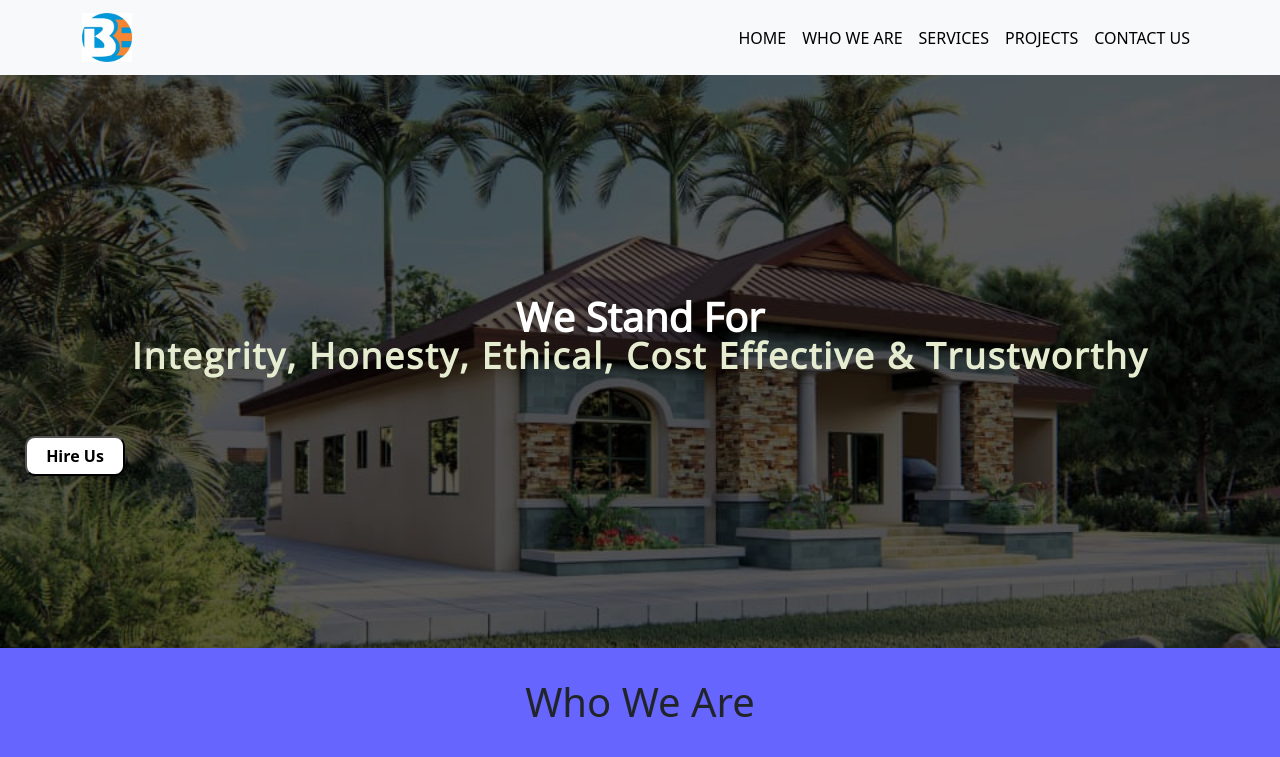
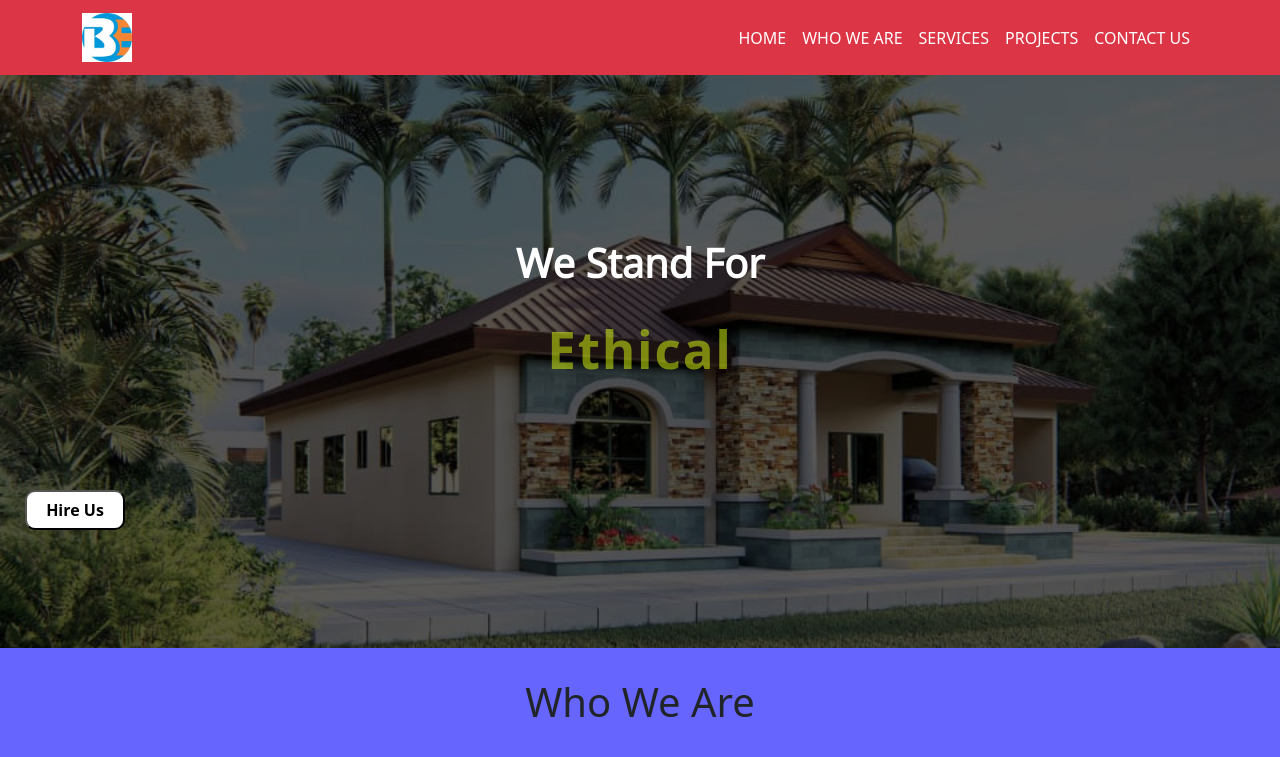
Before and after one commit to flosatechnologies/blessdel, a React (Create React App) app: page / in a window 1280 px wide. Shown: the top 757 px of the page. Built offline with nearby package versions, Linux system fonts and the light colour scheme.

Commit message:
updates effected

```diff
--- a/src/components/Navbar/Navbar.js
+++ b/src/components/Navbar/Navbar.js
@@ -33,7 +33,7 @@ export default class NavbarMenu extends Component {
       //           </Navbar.Collapse>
 
       <div id="home" className="pt-5 mr-20px">
-        <Navbar bg="light" expand="lg" fixed="top">
+        <Navbar bg="danger" expand="lg" fixed="top">
           <Container>
             <Navbar.Brand href="#home">
               <img
@@ -45,10 +45,7 @@ export default class NavbarMenu extends Component {
               />
             </Navbar.Brand>
 
-            <Navbar.Toggle
-              aria-controls="navbarScroll"
-              className="bg-primary"
-            />
+            <Navbar.Toggle aria-controls="navbarScroll" className="bg-light" />
             <Navbar.Collapse id="navbarScroll">
               <Nav
                 className="justify-content-end"
--- a/src/css/NavbarMenu.css
+++ b/src/css/NavbarMenu.css
@@ -1,5 +1,5 @@
 .navbar-light .navbar-nav .nav-link {
-  color: #000;
+  color: #fff;
 }
 
 .navbar-light .navbar-nav .nav-link:focus,
--- a/src/css/home.css
+++ b/src/css/home.css
@@ -91,55 +91,46 @@
   background-color: orange;
 }
 
-p {
-  font-family: "Open Sans", sans-serif;
-  width: 100%;
-  margin: 0 auto;
-  text-align: center;
-  color: #313131;
-  font-size: 80px;
-  font-weight: bold;
-  position: absolute;
-  -webkit-animation: color-change 10s infinite alternate;
+p:before {
+  content: "Integrity";
+  color: #e65bb7;
+  animation-name: replacement;
+  animation-duration: 15s;
+  animation-timing-function: ease-in-out;
+  animation-iteration-count: infinite;
+  animation-direction: alternate;
 }
 
-@keyframes color-change {
+@keyframes replacement {
   0% {
-    color: #fff;
+    opacity: 0.5;
+    animation-timing-function: ease-in-out;
   }
-  10% {
-    color: #c6acd1;
-  }
+
   20% {
-    color: #1abc9c;
-  }
-  30% {
-    color: #2ad300;
-  }
-  40% {
+    opacity: 0.5;
+    content: "Honesty";
     color: rgb(0, 255, 255);
+    animation-timing-function: ease-in-out;
   }
   50% {
-    color: #e65bb7;
-  }
-  60% {
+    opacity: 0.5;
+    content: "Ethical";
     color: rgb(238, 255, 0);
   }
-  70% {
-    color: #e5ebdf;
-  }
   80% {
-    color: #f1c40f;
-  }
-  90% {
+    opacity: 0.5;
+    content: "Cost Effective";
     color: #28f175;
   }
   100% {
+    opacity: 0.5;
+    content: "Trustworthy";
     color: rgb(255, 192, 203);
   }
 }
 .header {
-  font-size: 2.8vw;
+  font-size: 4vw;
   text-align: center;
   font-weight: bold;
   color: #fff;
--- a/src/pages/home.js
+++ b/src/pages/home.js
@@ -9,9 +9,7 @@ class Home extends Component {
         <div id="main" className="overlay">
           <h1 id="header">We stand for</h1>
 
-          <p className="header">
-            Integrity, Honesty, Ethical, Cost Effective & Trustworthy
-          </p>
+          <p className="header"></p>
 
           <Row className="btn">
             <Col className="one">
--- a/src/pages/projects.js
+++ b/src/pages/projects.js
@@ -6,7 +6,7 @@ import testImg2 from "../assets/images/testimony2.jpg";
 import "../css/imageComponent.css";
 import { Container, Col, Row } from "react-bootstrap";
 import EB2 from "../assets/images/E-Block2.jpg";
-import SM from "../assets/images/site meeting.jpg";
+import SUPER from "../assets/images/supervised.jpg";
 import RM from "../assets/images/Minister.jpg";
 import University from "../assets/images/university-cape.jpg";
 import Ben from "../assets/images/Mr.Ben.jpg";
@@ -36,13 +36,13 @@ function Projects() {
           <Carousel.Item>
             <img
               className="d-block w-100 carouselImg projImg"
-              src={SM}
+              src={SUPER}
               alt="Second slide"
             />
 
             <Carousel.Caption>
-              <h3 style={{ color: "#fff" }}>Site Meeting</h3>
-              <h5 style={{ color: "#fff" }}>Our expects at a site meeting</h5>
+              <h3 style={{ color: "#fff" }}>Supervised Project</h3>
+              <h5 style={{ color: "#fff" }}>Supervised classroom block</h5>
             </Carousel.Caption>
           </Carousel.Item>
           <Carousel.Item>
```
Also changed, not shown: src/assets/images/supervised.jpg (added), src/assets/images/supervised1.jpg (added).
